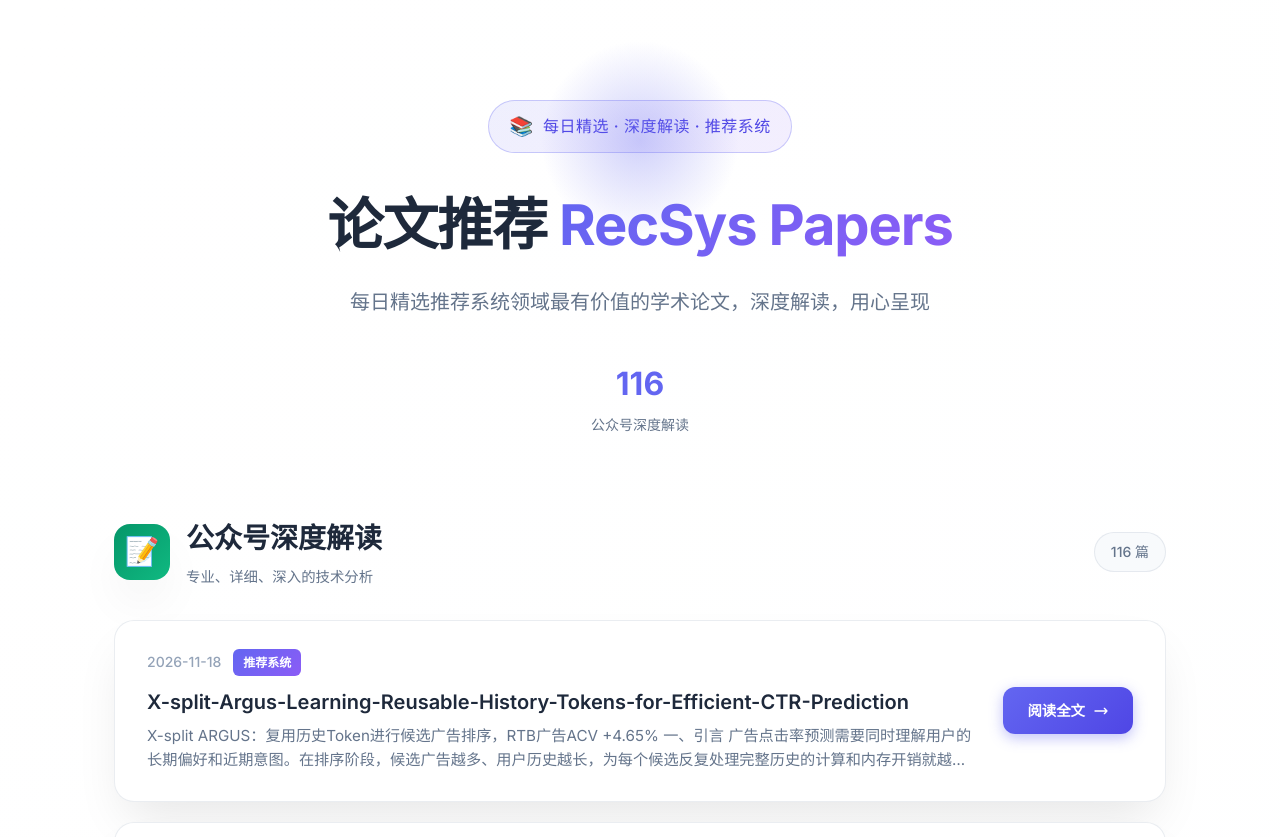
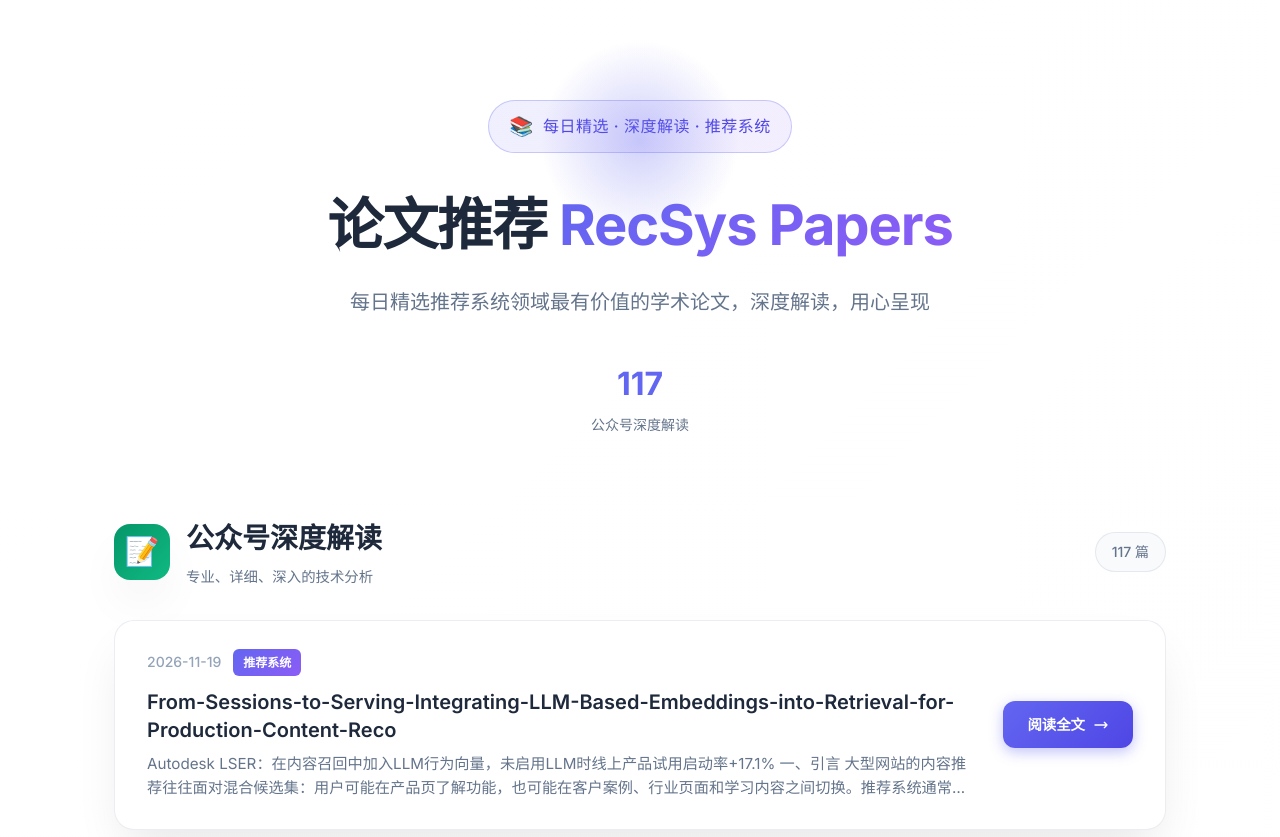
Before and after one commit to AI-PaperDaily/recommendation-system-papers, a plain HTML site: page index.html in a window 1280 px wide. Shown: the top 837 px of the page. Drawn offline with Linux system fonts and the light colour scheme.

Commit message:
Update index.html

```diff
--- a/index.html
+++ b/index.html
@@ -429,7 +429,7 @@
             <p>每日精选推荐系统领域最有价值的学术论文，深度解读，用心呈现</p>
             <div class="hero-stats">
                 <div class="stat">
-                    <div class="stat-value">116</div>
+                    <div class="stat-value">117</div>
                     <div class="stat-label">公众号深度解读</div>
                 </div>
             </div>
@@ -441,9 +441,29 @@
                     <h2 class="section-title">公众号深度解读</h2>
                     <p class="section-subtitle">专业、详细、深入的技术分析</p>
                 </div>
-                <span class="section-count">116 篇</span>
+                <span class="section-count">117 篇</span>
             </div>
             <div class="article-list">
+                <article class="article-card">
+                    <div class="card-content">
+                        <div class="card-info">
+                            <div class="card-meta">
+                                <span class="card-date">2026-11-19</span>
+                                <span class="card-badge">推荐系统</span>
+                            </div>
+                            <h3 class="card-title">From-Sessions-to-Serving-Integrating-LLM-Based-Embeddings-into-Retrieval-for-Production-Content-Reco</h3>
+                            <p class="card-preview">Autodesk LSER：在内容召回中加入LLM行为向量，未启用LLM时线上产品试用启动率+17.1% 一、引言 大型网站的内容推荐往往面对混合候选集：用户可能在产品页了解功能，也可能在客户案例、行业页面和学习内容之间切换。推荐系统通常先通过召回选出候选，再交给排序模型细排；如果召回阶段没有捕捉到用户当前意图，相关内容就可能无法进入后续排序。 这个问题在用户行为稀疏、兴趣变化快的场景中更加突出。...</p>
+                        </div>
+                        <div class="card-action">
+                            <a href="gongzhonghao-html/2026-11-19_From-Sessions-to-Serving-Integrating-LLM-Based-Embeddings-into-Retrieval-for-Production-Content-Reco.html" class="card-link">
+                                阅读全文
+                                <svg xmlns="http://www.w3.org/2000/svg" fill="none" viewBox="0 0 24 24" stroke="currentColor">
+                                    <path stroke-linecap="round" stroke-linejoin="round" stroke-width="2" d="M17 8l4 4m0 0l-4 4m4-4H3" />
+                                </svg>
+                            </a>
+                        </div>
+                    </div>
+                </article>
                 <article class="article-card">
                     <div class="card-content">
                         <div class="card-info">
```
